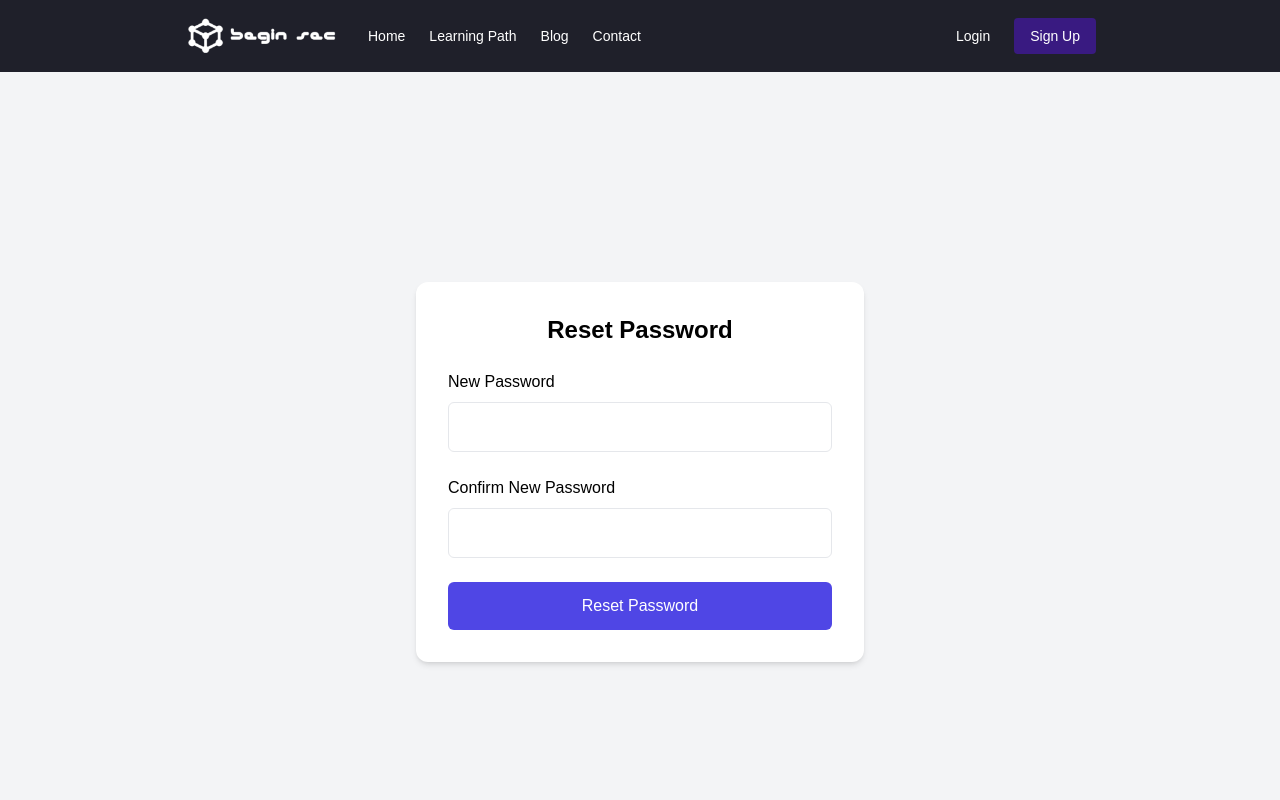
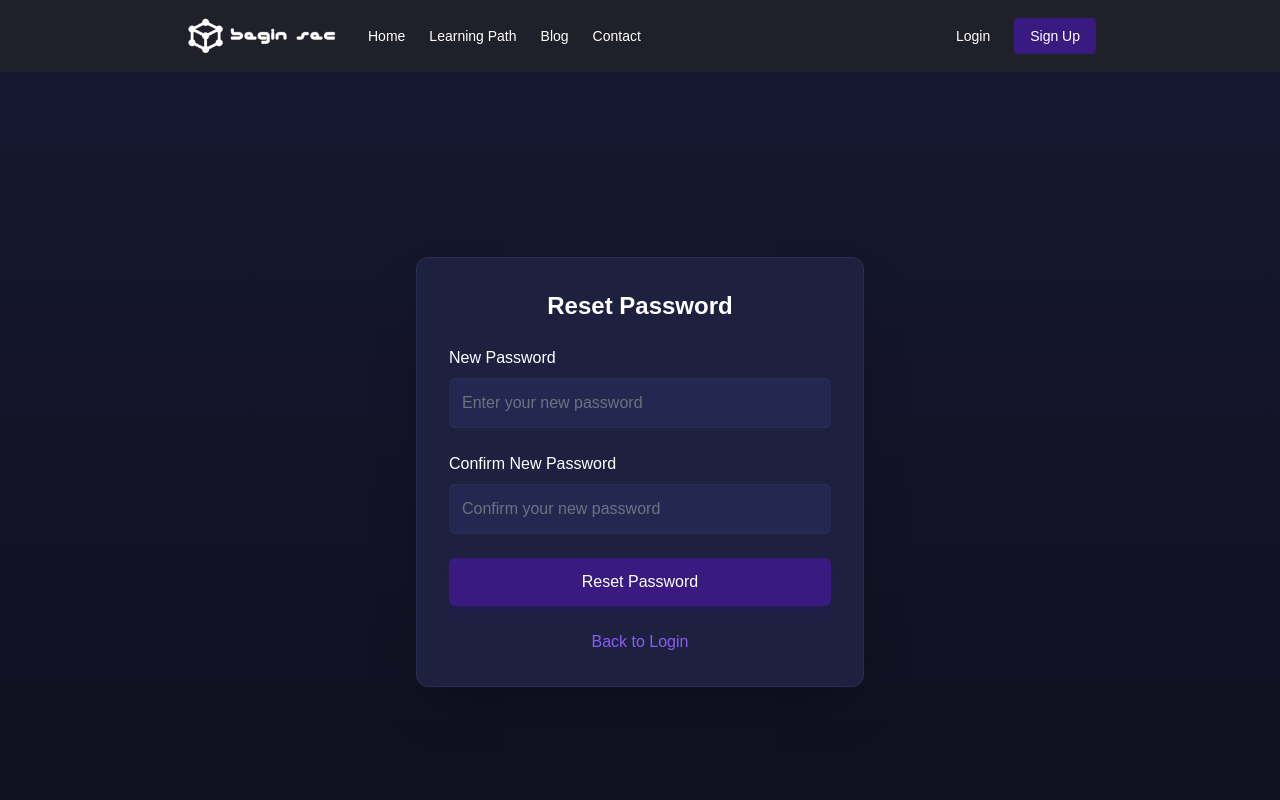
Before and after one commit to Parakuz/beginSec, a Next.js app in the folder setup/beginsec/: page /reset-password/1 in a window 1280 px wide. Shown: the top 800 px of the page. Built offline with nearby package versions, Linux system fonts and the light colour scheme; no server answers; a web font is replaced by a local one.

Commit message:
Fix style resetpassword page

```diff
--- a/setup/beginsec/app/reset-password/[token]/page.jsx
+++ b/setup/beginsec/app/reset-password/[token]/page.jsx
@@ -44,48 +44,63 @@ export default function ResetPasswordPage() {
   };
 
   return (
-    <div className="min-h-screen flex items-center justify-center bg-gray-100 p-8">
-      <div className="bg-white p-8 rounded-xl shadow-md w-full max-w-md">
-        <h1 className="text-2xl font-bold mb-6 text-center">Reset Password</h1>
+    <div className="min-h-screen flex items-center justify-center bg-gradient-to-b from-[#161831] to-[#0F0F1E] p-8">
+      <div className="bg-[#1E2040] p-8 rounded-xl shadow-2xl w-full max-w-md border border-[#2A2E57]">
+        <h1 className="text-2xl font-bold mb-6 text-center text-white">Reset Password</h1>
 
         {success ? (
-          <div className="text-green-600 text-center">
-            Your password has been reset successfully! Redirecting to login...
+          <div className="text-green-500 text-center font-medium bg-green-500/10 p-4 rounded-lg border border-green-500/30">
+            Your password has been reset successfully! Redirecting to login page...
           </div>
         ) : (
           <form onSubmit={handleSubmit} className="space-y-6">
             <div>
-              <label className="block mb-2 font-medium">New Password</label>
+              <label className="block mb-2 font-medium text-white">New Password</label>
               <input
                 type="password"
                 value={password}
                 onChange={(e) => setPassword(e.target.value)}
-                className="w-full p-3 border rounded-md focus:outline-none focus:ring-2 focus:ring-indigo-400"
+                className="w-full p-3 border rounded-md focus:outline-none focus:ring-2 focus:ring-[#8A5CF7]/30 bg-[#242851] text-white border-[#2A2E57] focus:border-white transition-all duration-300 placeholder-gray-500"
                 required
+                placeholder="Enter your new password"
               />
             </div>
 
             <div>
-              <label className="block mb-2 font-medium">
+              <label className="block mb-2 font-medium text-white">
                 Confirm New Password
               </label>
               <input
                 type="password"
                 value={confirmPassword}
                 onChange={(e) => setConfirmPassword(e.target.value)}
-                className="w-full p-3 border rounded-md focus:outline-none focus:ring-2 focus:ring-indigo-400"
+                className="w-full p-3 border rounded-md focus:outline-none focus:ring-2 focus:ring-[#8A5CF7]/30 bg-[#242851] text-white border-[#2A2E57] focus:border-white transition-all duration-300 placeholder-gray-500"
                 required
+                placeholder="Confirm your new password"
               />
             </div>
 
-            {error && <div className="text-red-500 text-sm">{error}</div>}
+            {error && (
+              <div className="text-red-500 text-sm bg-red-500/10 p-3 rounded-lg border border-red-500/30">
+                {error}
+              </div>
+            )}
 
             <button
               type="submit"
-              className="w-full bg-indigo-600 text-white py-3 rounded-md hover:bg-indigo-700 transition"
+              className="w-full bg-[#391A81] text-white py-3 rounded-md hover:bg-[#6231D5] transition-all duration-300 shadow-lg shadow-[#391A81]/20 hover:shadow-xl hover:shadow-[#391A81]/30 hover:-translate-y-0.5"
             >
               Reset Password
             </button>
+
+            <div className="text-center mt-4">
+              <a
+                href="/login"
+                className="text-[#8A5CF7] hover:underline transition-all duration-300"
+              >
+                Back to Login
+              </a>
+            </div>
           </form>
         )}
       </div>
```
